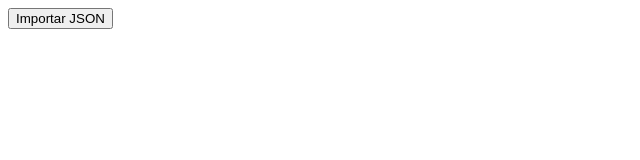
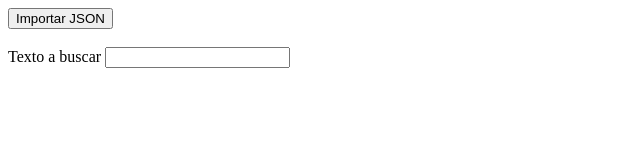
Before and after one commit to AndresCar13/taller5_WEB, a plain HTML site: page Grilla.html in a window 1280 px wide. Shown: the whole page, without its empty margins (0-640 px from the left). Drawn offline with nearby package versions, Linux system fonts and the light colour scheme.

Commit message:
Filtrado

```diff
--- a/Grilla.html
+++ b/Grilla.html
@@ -2,7 +2,9 @@
 <html lang="en">
 <head>
     <meta charset="UTF-8">
+    <link rel="stylesheet" src="Grilla.css">
     <script src="https://code.jquery.com/jquery-3.6.1.min.js" integrity="sha256-o88AwQnZB+VDvE9tvIXrMQaPlFFSUTR+nldQm1LuPXQ=" crossorigin="anonymous"></script>
+
     <script src="app.js"></script>
     <meta http-equiv="X-UA-Compatible" content="IE=edge">
     <meta name="viewport" content="width=device-width, initial-scale=1.0">
@@ -13,6 +15,12 @@
     <button id="importarJson">Importar JSON</button>
 
     <br/><br/>
+
+    <form id="bucar">
+
+        Texto a buscar <input id="searchTerm" type="text" onkeyup="doSearch()" />
+
+    </form>
 
     <table border="1" id="personas">
         <thead>
@@ -39,6 +47,8 @@
         </tbody>
     </table>
 
+
+
     <script src="https://code.jquery.com/jquery-3.6.1.min.js" integrity="sha256-o88AwQnZB+VDvE9tvIXrMQaPlFFSUTR+nldQm1LuPXQ=" crossorigin="anonymous"></script>
 </body>
 </html>
--- a/app.js
+++ b/app.js
@@ -1,14 +1,14 @@
 $(document).ready(() => {
-    $('#personas').hide();
+  $("#personas").hide();
 
-    $('#importarJson').click(function() {
+  $("#importarJson").click(function () {
     $.ajax({
-            type: 'GET',
-            url: 'data.json',
-            dataType: 'json'
+      type: "GET",
+      url: "data.json",
+      dataType: "json",
     }).done((data) => {
-            $.each(data, function(indice, persona) {
-                let fila = $('<tr>');
+      $.each(data, function (indice, persona) {
+        let fila = $("<tr>");
         fila.append($(`<td>${persona.id}</td>`));
         fila.append($(`<td>${persona.name}</td>`));
         fila.append($(`<td>${persona.username}</td>`));
@@ -25,10 +25,54 @@ $(document).ready(() => {
         fila.append($(`<td>${persona.company.catchPhrase}</td>`));
         fila.append($(`<td>${persona.company.bs}</td>`));
 
-                $('#personas tbody').append(fila);
+        $("#personas tbody").append(fila);
       });
 
-            $('#personas').show();
+      $("#personas").show();
     });
   });
 });
+
+function doSearch() {
+  const tableReg = document.getElementById("personas");
+
+  const searchText = document.getElementById("searchTerm").value.toLowerCase();
+
+  let total = 0;
+
+  for (let i = 1; i < tableReg.rows.length; i++) {
+    if (tableReg.rows[i].classList.contains("noSearch")) {
+      continue;
+    }
+
+    let found = false;
+
+    const cellsOfRow = tableReg.rows[i].getElementsByTagName("td");
+
+    for (let j = 0; j < cellsOfRow.length && !found; j++) {
+      const compareWith = cellsOfRow[j].innerHTML.toLowerCase();
+
+      if (searchText.length == 0 || compareWith.indexOf(searchText) > -1) {
+        found = true;
+
+        total++;
+      }
+    }
+
+    if (found) {
+      tableReg.rows[i].style.display = "";
+    } else {
+      tableReg.rows[i].style.display = "none";
+    }
+  }
+
+  const lastTR = tableReg.rows[tableReg.rows.length - 1];
+
+  const td = lastTR.querySelector("td");
+
+  lastTR.classList.remove("hide", "red");
+
+  if (searchText == "") {
+    lastTR.classList.add("hide");
+  }
+}
```
Lines whose indentation alone changed are shown as unchanged.
